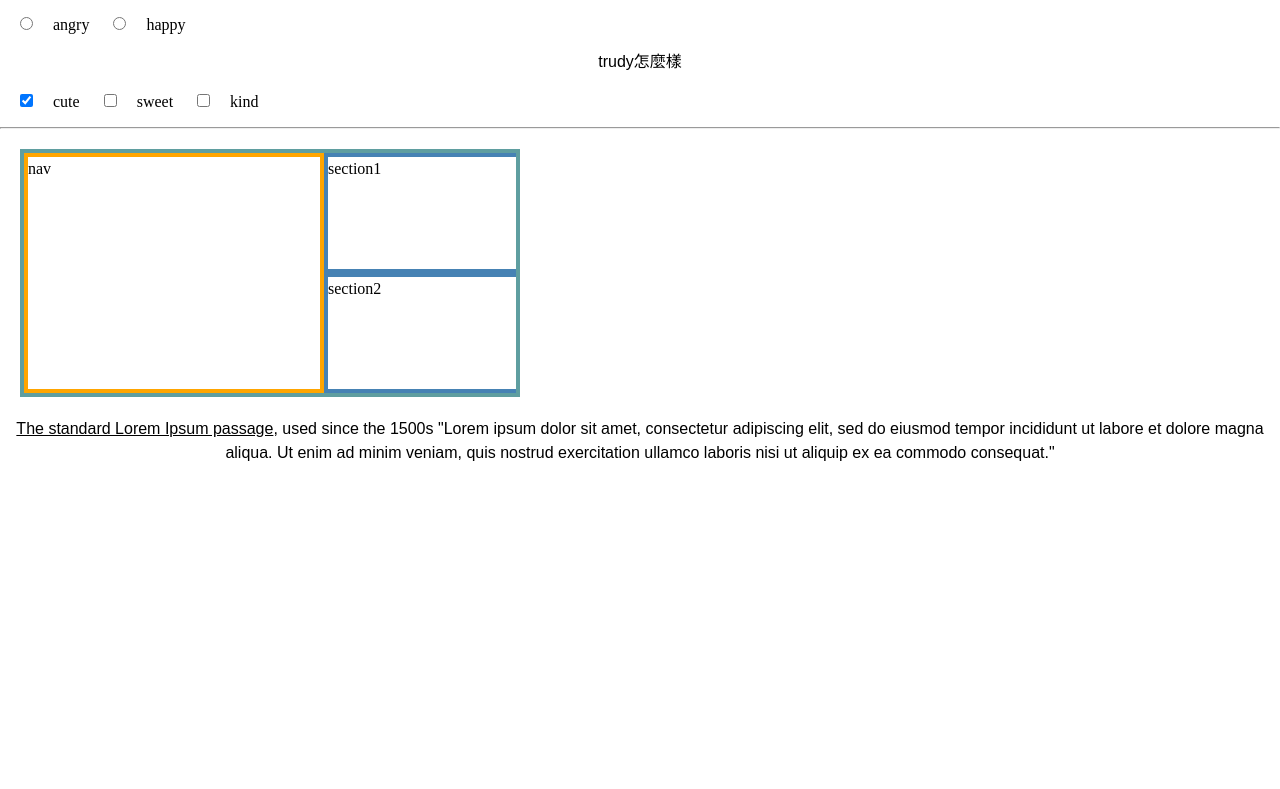
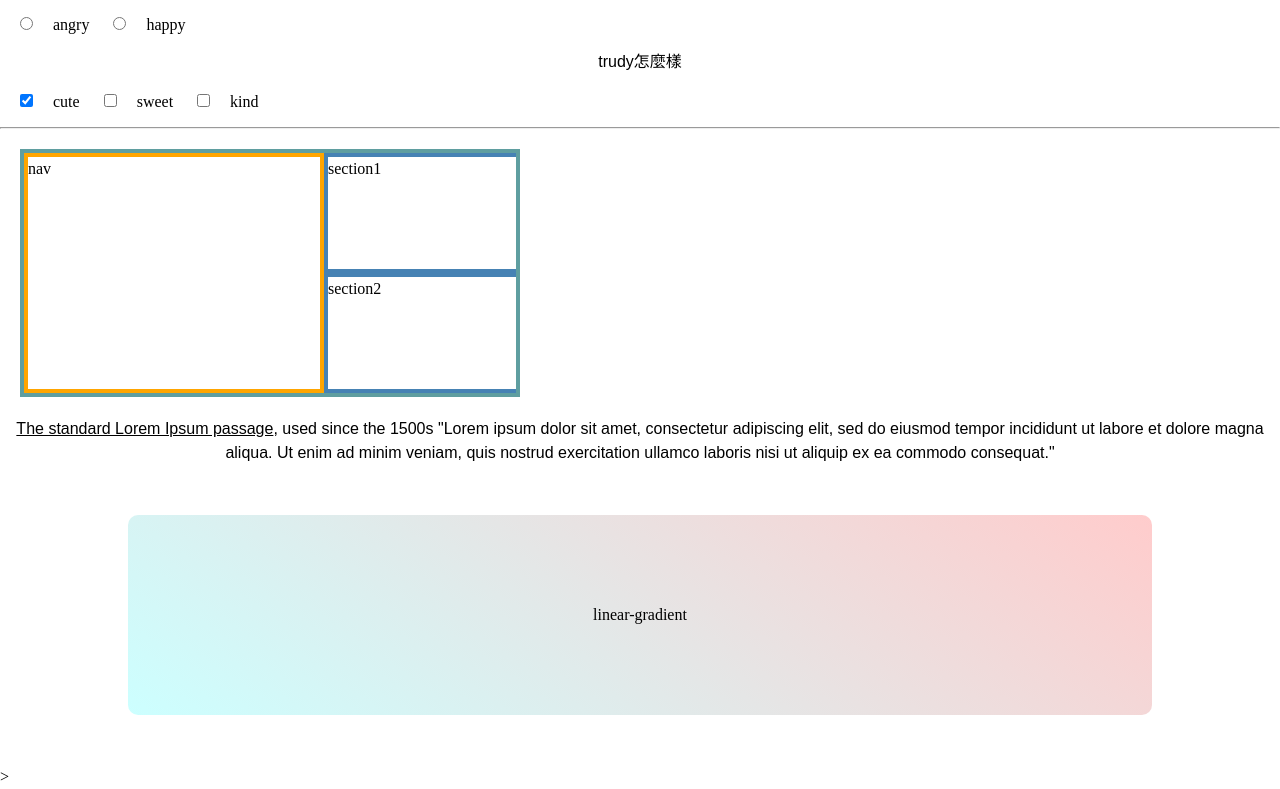
Before and after one commit to trudychuang/sample, a plain HTML site: page trudy/index.html in a window 1280 px wide. Shown: the part 758-1547 px from the top of the page. Before the commit the page ends 1223 px from the top, so only its background shows below. Drawn offline with Linux system fonts and the light colour scheme.

Commit message:
linear-gradient

```diff
--- a/trudy/index.html
+++ b/trudy/index.html
@@ -103,6 +103,16 @@
         a:hover{
             color:rgb(44, 86, 121);
         }
+        /* 漸層色應用 */
+        .linear-gradient{
+            width:80%;
+            height: 200px;
+            border-radius:10px;
+            margin: 50px auto;
+            background: linear-gradient(35deg,#CCFFFF,#FFCCCC);
+            text-align: center;
+            line-height: 200px;
+            }
     </style>
     <!-- js alert -->
     <!-- HERE: script should write in the bottom of <head> or <body> -->
@@ -192,7 +202,7 @@
     <!-- <u>底線標籤 -->
     <p><u>The standard Lorem Ipsum passage</u>, used since the 1500s
         "Lorem ipsum dolor sit amet, consectetur adipiscing elit, sed do eiusmod tempor incididunt ut labore et dolore magna aliqua. Ut enim ad minim veniam, quis nostrud exercitation ullamco laboris nisi ut aliquip ex ea commodo consequat."</p>
-
+    <div class="linear-gradient">linear-gradient</div>>
 
 </body>
 
```
